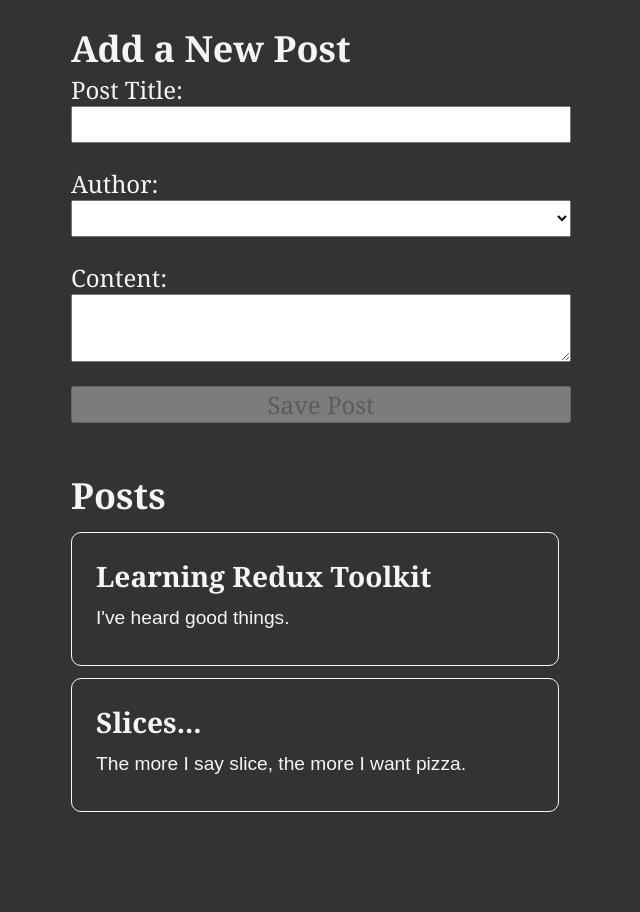
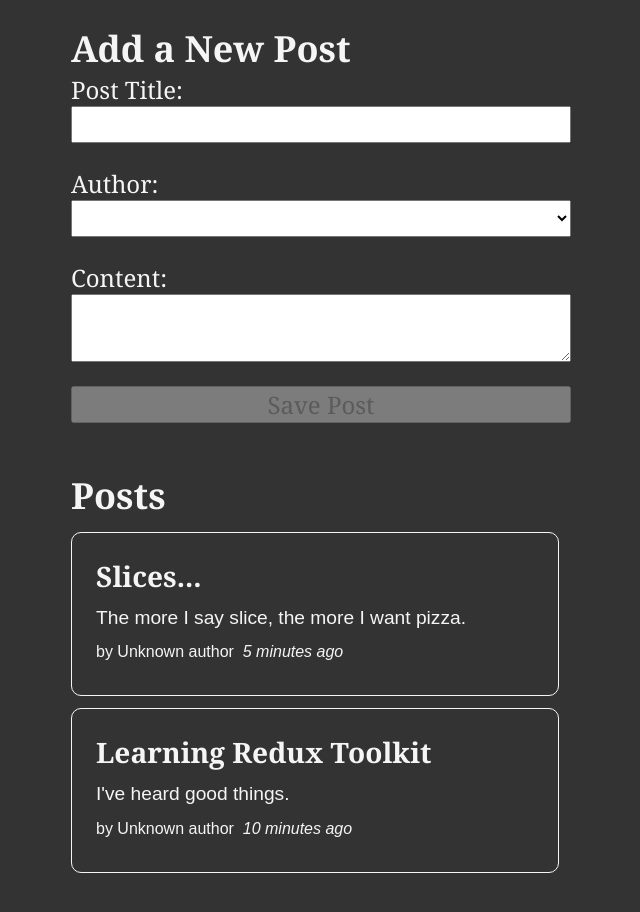
Before and after one commit to RavenAV/react_erdux_js_posts_and_users, a React (Create React App) app: page / in a window 1280 px wide. Shown: the top 912 px of the page, without its empty margins (319-959 px from the left). Built offline with nearby package versions, Linux system fonts and the light colour scheme.

Commit message:
Add author and time to posts

```diff
--- a/package.json
+++ b/package.json
@@ -7,6 +7,7 @@
     "@testing-library/jest-dom": "^5.17.0",
     "@testing-library/react": "^13.4.0",
     "@testing-library/user-event": "^13.5.0",
+    "date-fns": "^2.30.0",
     "react": "^18.2.0",
     "react-dom": "^18.2.0",
     "react-redux": "^8.1.2",
--- /dev/null
+++ b/src/features/posts/PostAuthor.js
@@ -0,0 +1,10 @@
+import {useSelector} from "react-redux";
+import {selectAllUsers} from "../users/usersSlice";
+
+const PostAuthor = ({ userId }) => {
+    const users = useSelector(selectAllUsers)
+    const author = users.find(user => user.id === userId);
+    return <span>by {author ? author.name : 'Unknown author'}</span>
+}
+
+export default PostAuthor;
--- a/src/features/posts/PostsList.js
+++ b/src/features/posts/PostsList.js
@@ -1,13 +1,21 @@
 import {useSelector} from "react-redux";
 import {selectAllPosts} from "./postsSlice";
+import PostAuthor from "./PostAuthor";
+import TimeAgo from "./TimeAgo";
 
 const PostsList = () => {
     const posts = useSelector(selectAllPosts)
 
-    const renderedPosts = posts.map(post => (
+    const orderedPosts = posts.slice().sort((a, b) => b.date.localeCompare(a.date));
+
+    const renderedPosts = orderedPosts.map(post => (
         <article>
             <h3>{post.title}</h3>
             <p>{post.content.substring(0, 100)}</p>
+            <p className="postCredit">
+                <PostAuthor userId={post.userId}/>
+                <TimeAgo timestamp={post.date}/>
+            </p>
         </article>
     ))
     return (
--- /dev/null
+++ b/src/features/posts/TimeAgo.js
@@ -0,0 +1,17 @@
+import { parseISO, formatDistanceToNow } from "date-fns";
+
+const TimeAgo = ({ timestamp }) => {
+    let timeAgo = ''
+    if (timestamp) {
+        const date = parseISO(timestamp)
+        const timePeriod = formatDistanceToNow(date)
+        timeAgo = `${timePeriod} ago`
+    }
+
+    return (
+        <span title={timestamp}>
+            &nbsp; <i>{timeAgo}</i>
+        </span>
+    )
+}
+export default TimeAgo
--- a/src/features/posts/postsSlice.js
+++ b/src/features/posts/postsSlice.js
@@ -1,15 +1,18 @@
 import { createSlice, nanoid } from "@reduxjs/toolkit";
+import { sub } from 'date-fns';
 
 const initialState = [
     {
         id: '1',
         title: 'Learning Redux Toolkit',
         content: "I've heard good things.",
+        date: sub(new Date(), { minutes: 10 }).toISOString(),
     },
     {
         id: '2',
         title: 'Slices...',
         content: "The more I say slice, the more I want pizza.",
+        date: sub(new Date(), { minutes: 5 }).toISOString(),
     }
 ]
 
@@ -27,6 +30,7 @@
                         id: nanoid(),
                         title,
                         content,
+                        date: new Date().toISOString(),
                         userId
                     }
                 }
```
Also changed, not shown: 1 other file (tests, documents, lock files or other folders).
